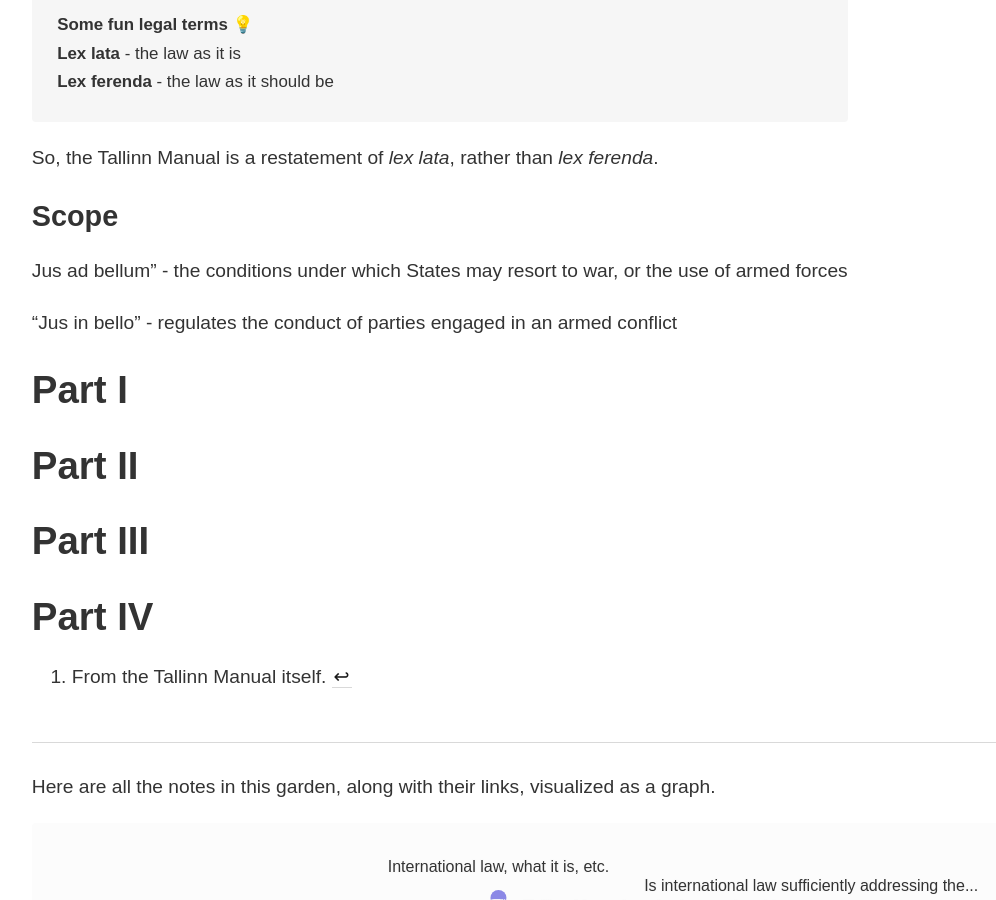
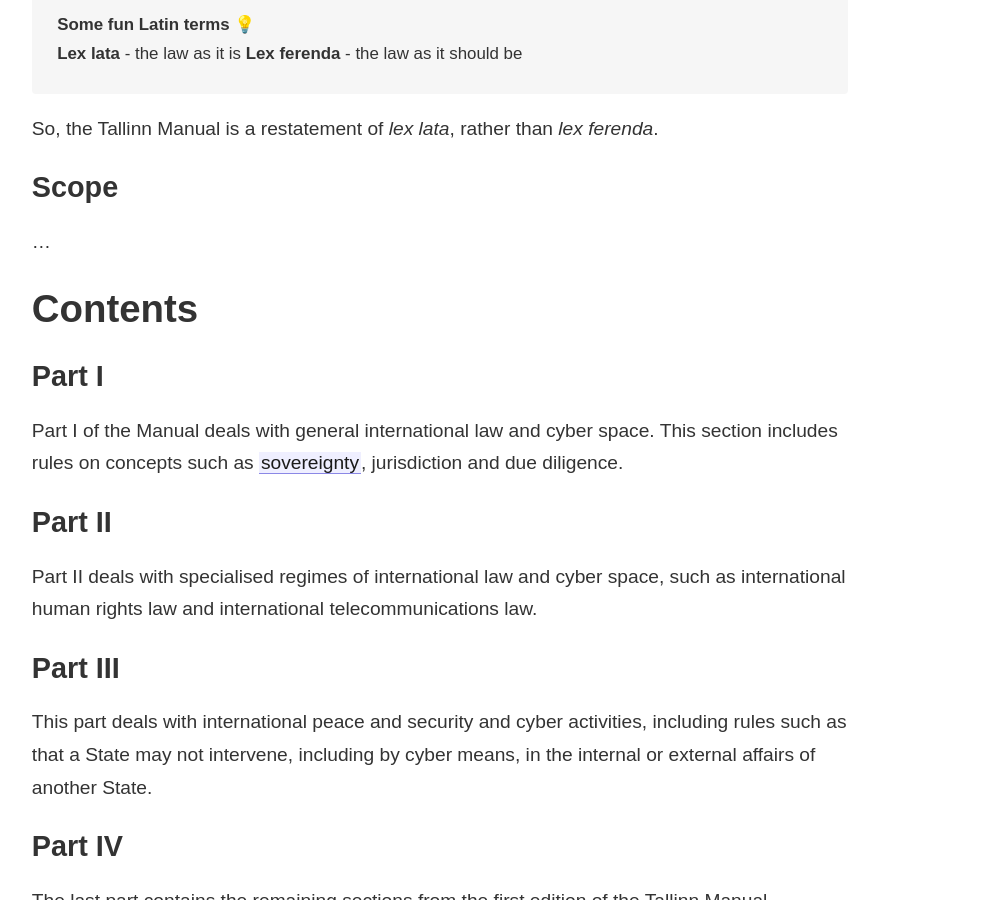
Before and after one commit to ctr-l/digital-garden, a Jekyll site: the page built from _notes/Tallinn Manual.md, in a window 1280 px wide and 900 px high, scrolled down 1200 px. Shown: the whole window, without its empty margins (45-1041 px from the left). Built offline with Jekyll 4.4.1, drawn with Linux system fonts in a browser that asks for light colours; some of the changed text lies outside the part shown.

Commit message:
Update content

```diff
--- a/_notes/Tallinn Manual.md
+++ b/_notes/Tallinn Manual.md
@@ -6,7 +6,7 @@ The Tallinn Manual on the International Law Applicable to Cyber Warfare ('**Tall
 
 You can access a copy of it 🔗[here](https://www.cambridge.org/core/books/tallinn-manual-20-on-the-international-law-applicable-to-cyber-operations/E4FFD83EA790D7C4C3C28FC9CA2FB6C9).
 
-It is a collaborative effort between policy and legal experts, and is ultimately non-binding.
+It is a collaborative effort between policy and legal experts, and is ultimately **non-binding**.
 
 ## A brief history
 The first edition was published in 2013, focusing on cyber operations involving the use of force, and those that occur in the context of armed conflict.
@@ -20,24 +20,23 @@ It is important to note that the Tallinn Manual is "not an official document" an
 
 Essentially, the Tallinn Manual is a reflection of the law that existed at the time of publication. It is not a guide for best practices. It does not reflect any development in the law. It does not provide policy considerations.
 
-> **Some fun legal terms 💡**
+> **Some fun Latin terms 💡**
 >
-**Lex lata** - the law as it is
->
-> **Lex ferenda** - the law as it should be
+>**Lex lata** - the law as it is
+>**Lex ferenda** - the law as it should be
 
 So, the Tallinn Manual is a restatement of *lex lata*, rather than *lex ferenda*.
 
 ## Scope
-Jus ad bellum" - the conditions under which States may resort to war, or the use of armed forces
-
-"Jus in bello" - regulates the conduct of parties engaged in an armed conflict
-
-
-
-# Part I
-# Part II
-# Part III
-# Part IV
+...
+# Contents
+## Part I
+Part I of the Manual deals with general international law and cyber space. This section includes rules on concepts such as [[sovereignty]], jurisdiction and due diligence.
+## Part II
+Part II deals with specialised regimes of international law and cyber space, such as international human rights law and international telecommunications law.
+## Part III
+This part deals with international peace and security and cyber activities, including rules such as that a State may not intervene, including by cyber means, in the internal or external affairs of another State.
+## Part IV
+The last part contains the remaining sections from the first edition of the Tallinn Manual pertaining to laws of armed cyber conflict.
 
 [^1]: From the Tallinn Manual itself.
```
Also changed, not shown: _notes/Australia's International Cyber and Critical Tech Engagement Strategy.md (deleted, +0 -4 lines), _notes/Australian Engagement INDEX.md (deleted, +0 -3 lines), _notes/Australian government bodies/DFAT.md (+4 -0 lines), _notes/Cyber warfare.md (added, +47 -0 lines), _notes/GFCE.md (+3 -0 lines), _notes/International treaties.md (added, +15 -0 lines), _notes/Introduction.md (deleted, +0 -19 lines), _notes/Open Ended Working Group.md (+1 -1 lines), _notes/australiasengagementstrategy.md (added, +6 -0 lines), _notes/criticised.md (added, +3 -0 lines), _notes/international cyber law.md (+15 -9 lines), _notes/key players for aus international engagement.md (+2 -2 lines), _notes/sovereignty.md (added, +10 -0 lines), _notes/your-first-note.md (deleted, +0 -106 lines), 1 more files, 1 other file.
